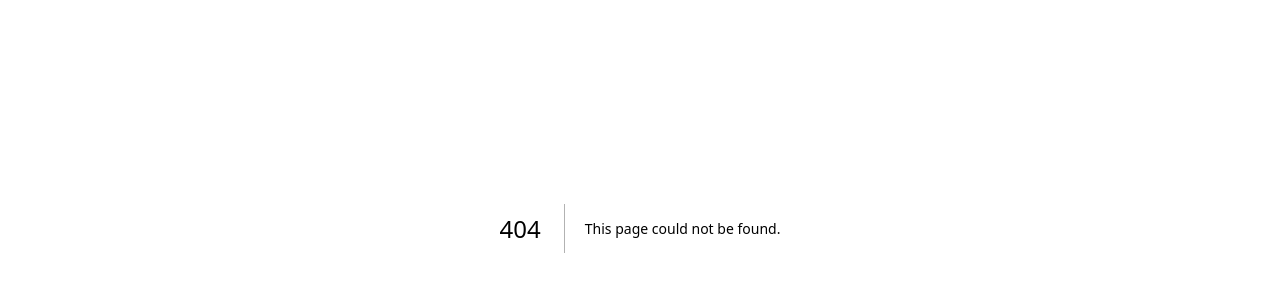
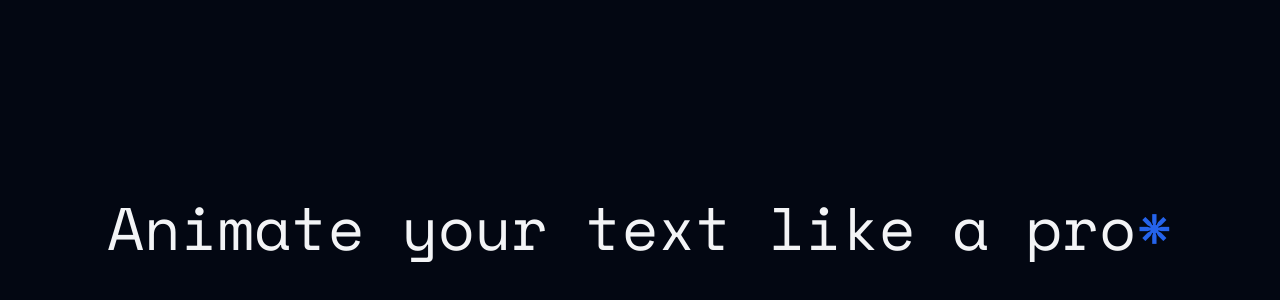
Before and after one commit to gharsh11032000/animated-components-next-tailwind-framer-motion, a Next.js app: page /ui/text-animation-31 in a window 1280 px wide. Before the commit this address had no page. Shown: the part 172-472 px from the top of the page. Built offline with nearby package versions, Linux system fonts and the light colour scheme.

Commit message:
Adding Text Animation 31

```diff
--- /dev/null
+++ b/app/ui/text-animation-31/page.tsx
@@ -0,0 +1,94 @@
+"use client";
+
+import React, { use, useCallback, useEffect, useState } from "react";
+import { motion } from "framer-motion";
+import { Space_Mono } from "next/font/google";
+
+const spaceMono = Space_Mono({
+  weight: ["400", "700"],
+  subsets: ["latin"],
+});
+
+export default function Section() {
+  return (
+    <div
+      className={`relative overflow-x-hidden dark:bg-gray-950 ${spaceMono.className}`}
+    >
+      <motion.section
+        initial={{
+          opacity: 0,
+        }}
+        animate={{
+          opacity: 1,
+        }}
+        transition={{
+          duration: 1.5,
+        }}
+        className="min-h-screen flex flex-col justify-center items-center relative overflow-hidden"
+      >
+        <AnimatedWord
+          word="Animate your text like a pro*"
+          className="text-4xl relative px-4 text-center sm:text-4xl md:text-5xl lg:text-6xl text-gray-100"
+        />
+      </motion.section>
+    </div>
+  );
+}
+
+function AnimatedWord({
+  word,
+  className,
+}: {
+  word: string;
+  className?: string;
+}) {
+  const [displayedWord, setDisplayedWord] = useState(
+    word.split("").map(() => "")
+  );
+  const [isAnimating, setIsAnimating] = useState(true);
+
+  const animateWord = useCallback(() => {
+    setIsAnimating(true);
+    let currentIndex = 0;
+
+    const interval = setInterval(() => {
+      setDisplayedWord((prev) =>
+        prev.map((char, index) => {
+          if (index < currentIndex) return word[index];
+          if (index === currentIndex) {
+            const randomChar = String.fromCharCode(
+              33 + Math.floor(Math.random() * 94)
+            );
+            return randomChar;
+          }
+          return prev[index];
+        })
+      );
+      currentIndex++;
+      if (currentIndex >= word.length) {
+        clearInterval(interval);
+        setDisplayedWord(word.split(""));
+        setIsAnimating(false);
+      }
+    }, 75);
+  }, [word]);
+
+  useEffect(() => {
+    animateWord();
+  }, [animateWord]);
+
+  return (
+    <div className={`${className} textbl`}>
+      {displayedWord.map((char, index) => (
+        <span
+          style={{
+            color: index === word.length - 1 ? "#2563eb" : "#f3f4f6",
+          }}
+          key={index}
+        >
+          {char}
+        </span>
+      ))}
+    </div>
+  );
+}
```
